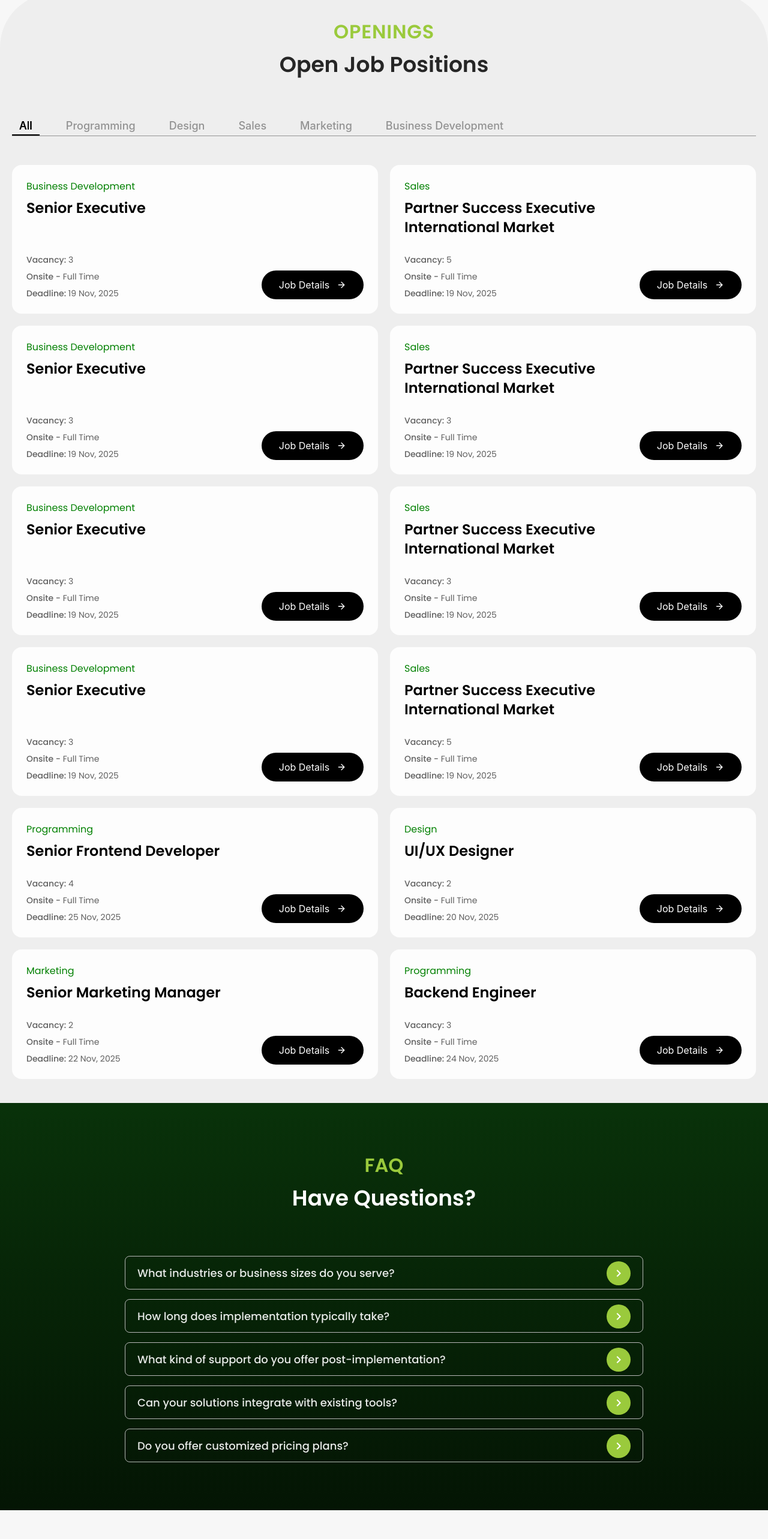
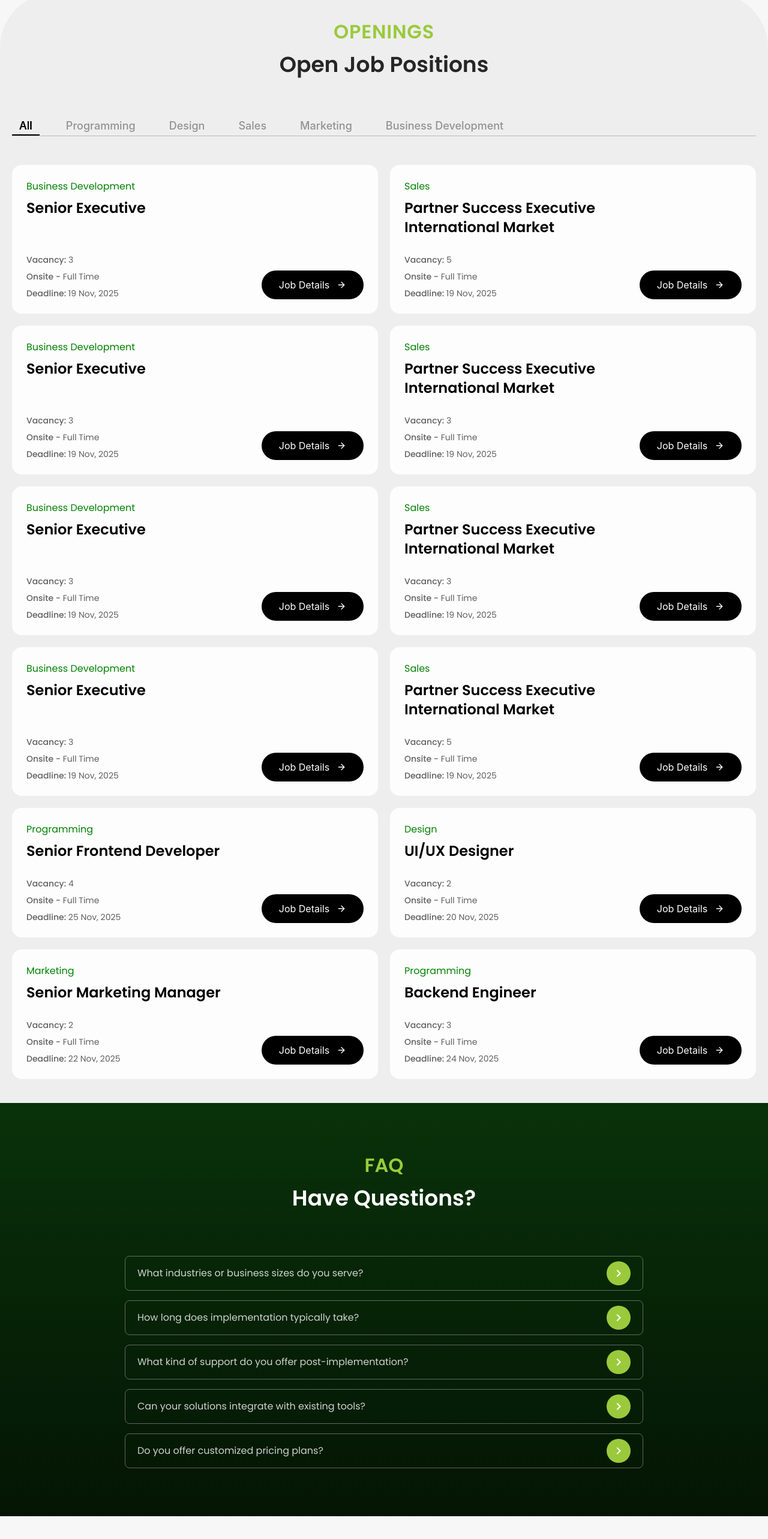
Before and after one commit to sparktechagency/sparktechagency-web-front-end, a Next.js app: page /career in a window 1280 px wide. Shown: the part 1158-3724 px from the top of the page at 60% size. Built offline with nearby package versions, Linux system fonts and the light colour scheme; what @ant-design/nextjs-registry would draw is missing.

Commit message:
update contain

```diff
--- a/src/feature/career/components/FAQ.tsx
+++ b/src/feature/career/components/FAQ.tsx
@@ -47,7 +47,7 @@ const FAQ = ({ faqData }: FAQProps) => {
                   ) => (
                     <div
                       key={index}
-                      className="overflow-hidden border border-[#B6B6B6] transition-max-height duration-300 ease-in-out rounded-lg bg-transparent cursor-pointer relative lg:h-14 h-[65px] "
+                      className="overflow-hidden border border-[#B6B6B680] transition-max-height duration-300 ease-in-out rounded-lg bg-transparent cursor-pointer relative lg:h-14.5 h-[65px] "
                       onClick={() => toggleAccordion(index)}
                       style={{
                         minHeight:
@@ -72,10 +72,10 @@ const FAQ = ({ faqData }: FAQProps) => {
                           }`}
                         >
                           <p
-                            className={`lg:text-[18px] text-sm leading-6 font-medium   ${
+                            className={`lg:text-[16px] text-sm leading-6 font-normal   ${
                               openIndex === index
                                 ? " text-white  "
-                                : " text-white/90"
+                                : " text-white/80"
                             }`}
                           >
                             {faq?.question}
--- a/src/feature/career/components/JobPositions/JobPositions.tsx
+++ b/src/feature/career/components/JobPositions/JobPositions.tsx
@@ -49,7 +49,7 @@ export default function JobPositions() {
             onChange={setActiveTab}
             items={DEPARTMENTS.map((dept) => ({ key: dept, label: dept }))}
             className="job-positions-tabs mb-10"
-            tabBarStyle={{ borderBottom: "1px solid #929292" }}
+            tabBarStyle={{ borderBottom: "1px solid #bcbaba" }}
           />
         </div>
 
```
